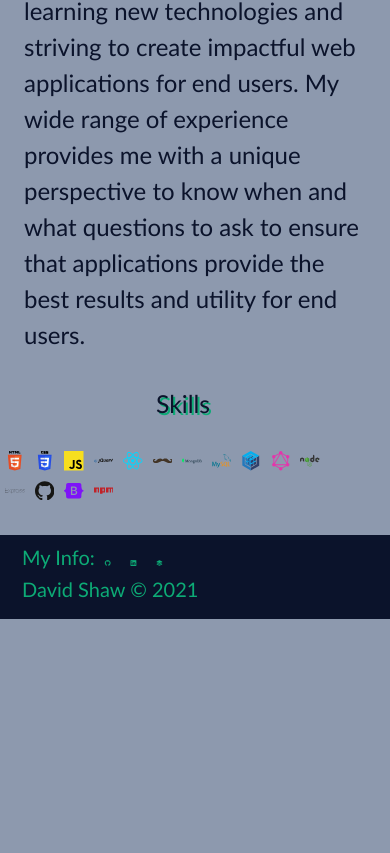
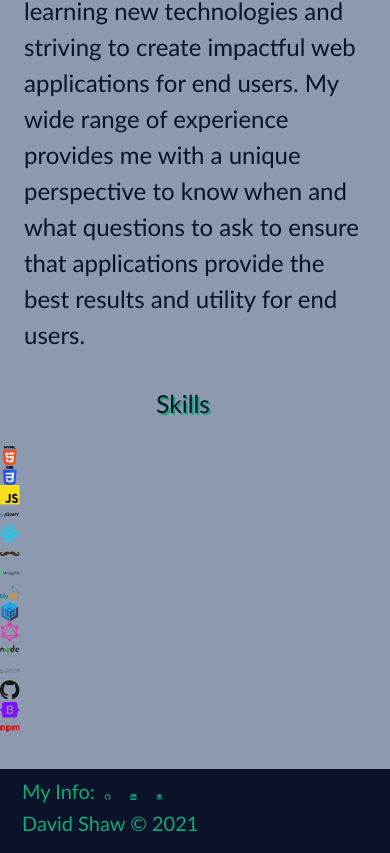
Before and after one commit to ds1242/portfolio-react, a React (Create React App) app: page / in a window 390 px wide. Shown: the part 1258-2111 px from the top of the page. Before the commit the page ends 1877 px from the top, so only its background shows below. Built offline with nearby package versions, Linux system fonts and the light colour scheme.

Commit message:
styling icons for mobile screens

```diff
--- a/src/components/About/About.css
+++ b/src/components/About/About.css
@@ -45,4 +45,13 @@
         font-size: 24px;
         padding: 25px 0 25 0;
     }
+    #icons {
+        display: flex;
+        align-items: center;
+        width: 5vw;
+        height: 5vw;
+        margin: 0;
+
+
+    }
 }
--- a/src/components/About/About.jsx
+++ b/src/components/About/About.jsx
@@ -28,7 +28,7 @@ function About(props) {
                 <div className="row" id="about-title">
                     <h2 id="about">Skills</h2>
                     <div className='row justify-content-center'>
-                        <div className='col col-lg-12 '>
+                        <div className='col col-lg-auto col-sm-auto'>
                             <Icon icon="logos:html-5" id='icons'/>
                             <Icon icon="logos:css-3" id='icons'/>
                             <Icon icon="logos:javascript" id='icons'/>
--- a/src/components/Footer/Footer.css
+++ b/src/components/Footer/Footer.css
@@ -0,0 +1,4 @@
+#footer-icon {
+    width: 1vw;
+    height: 1vw;
+}
--- a/src/components/Footer/Footer.jsx
+++ b/src/components/Footer/Footer.jsx
@@ -7,9 +7,9 @@ function Footer() {
             <div className="row justify-content-md-center">
                 <div className="col-md-auto">
                     <h5 id="info-id">My Info:
-                    <a href="https://bit.ly/3eKK7uy" target="_blank" rel='noreferrer noopener'><i className="bi bi-github"></i></a>
-                    <a href="https://bit.ly/3x0CDd4" target="_blank" rel='noreferrer noopener'><i className="bi bi-linkedin"></i></a>
-                    <a href="https://bit.ly/3fbDD8b" target="_blank" rel='noreferrer noopener'><i class="bi bi-stack"></i></a>
+                    <a href="https://bit.ly/3eKK7uy" target="_blank" rel='noreferrer noopener'><i className="bi bi-github" id='footer-icon'></i></a>
+                    <a href="https://bit.ly/3x0CDd4" target="_blank" rel='noreferrer noopener'><i className="bi bi-linkedin" id='footer-icon'></i></a>
+                    <a href="https://bit.ly/3fbDD8b" target="_blank" rel='noreferrer noopener'><i class="bi bi-stack" id='footer-icon'></i></a>
                     </h5>
                 </div>
             </div>
```
